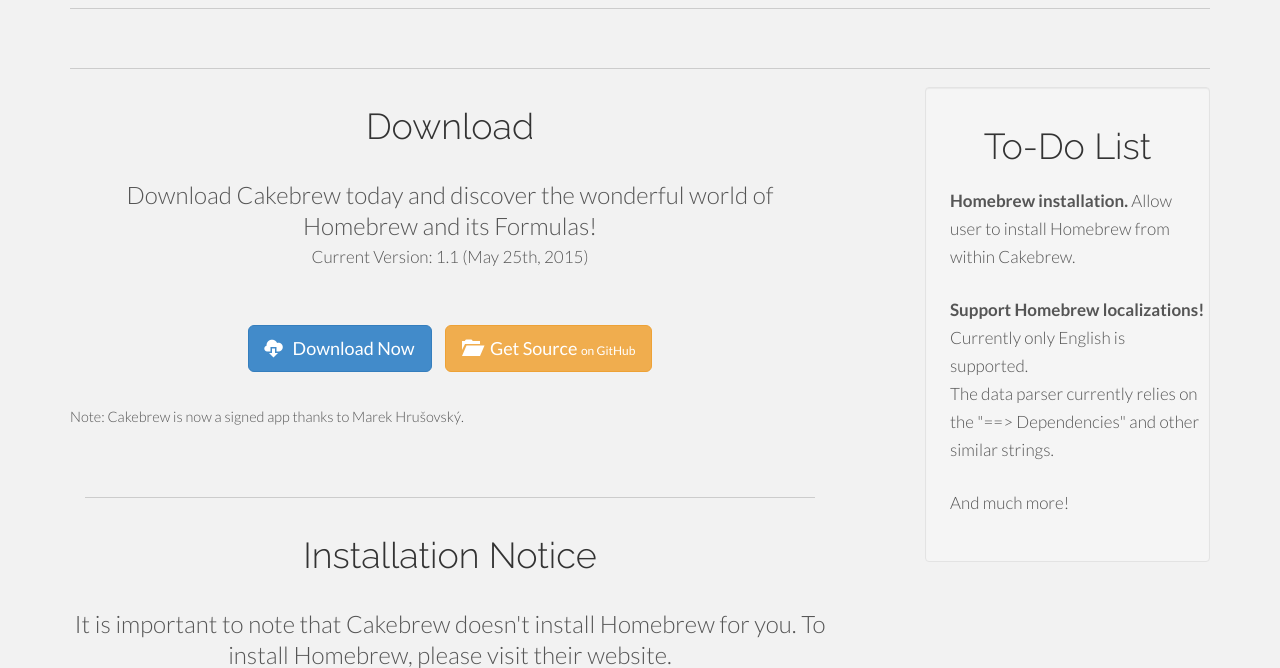
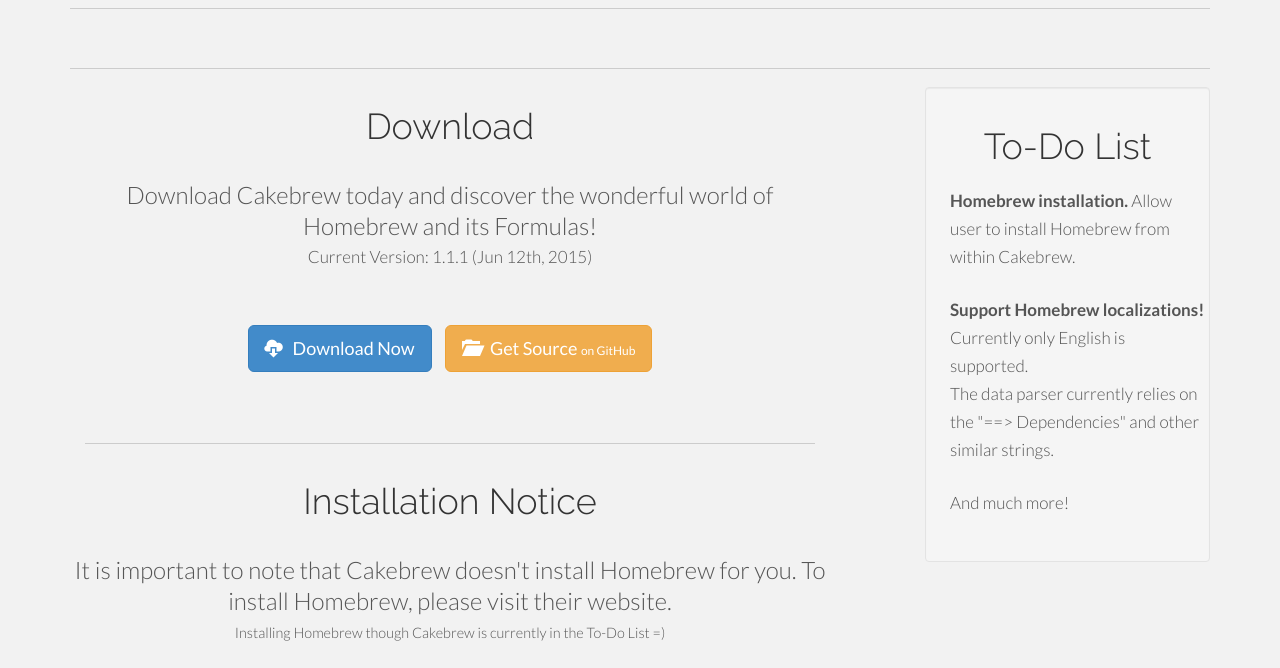
Before and after one commit to brunophilipe/Cakebrew-site, a PHP site: page / in a window 1280 px wide. Shown: the part 1571-2239 px from the top of the page. Run offline with PHP 8.4, Linux system fonts and the light colour scheme.

Commit message:
Updated info for version 1.1.1.

```diff
--- a/index.php
+++ b/index.php
@@ -166,13 +166,12 @@
 				<div class="row">
 					<h1 class="centered">Download</h1>
 					<br>
-					<p class="text-center"><span class="big">Download Cakebrew today and discover the wonderful world of Homebrew and its Formulas!</span><br>Current Version: 1.1 (May 25th, 2015)</p>
+					<p class="text-center"><span class="big">Download Cakebrew today and discover the wonderful world of Homebrew and its Formulas!</span><br>Current Version: 1.1.1 (Jun 12th, 2015)</p>
 					<br>
 					<p class="text-center">
-						<a href="https://www.cakebrew.com/files/cakebrew-1.1.dmg" class="btn btn-lg btn-primary"><span class="glyphicon glyphicon-cloud-download"></span>Download Now</a>
+						<a href="https://www.cakebrew.com/files/cakebrew-1.1.1.dmg" class="btn btn-lg btn-primary"><span class="glyphicon glyphicon-cloud-download"></span>Download Now</a>
 						<a href="https://github.com/brunophilipe/Cakebrew/releases" class="btn btn-lg btn-warning"><span class="glyphicon glyphicon-folder-open"></span>Get Source <small>on GitHub</small></a>
 					</p>
-					<p><small>Note: Cakebrew is now a signed app thanks to Marek Hrušovský.</small></p>
 				</div>
 				<br>
 				<hr>
```
